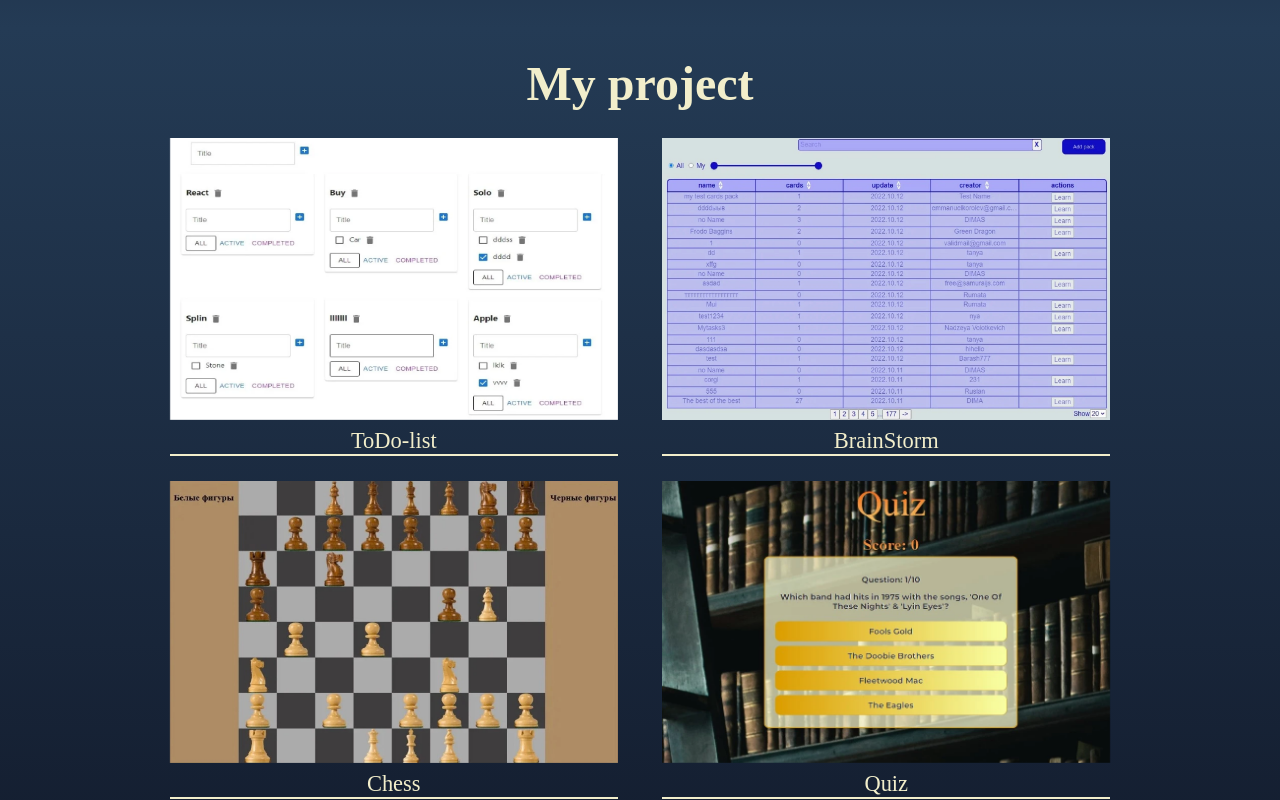
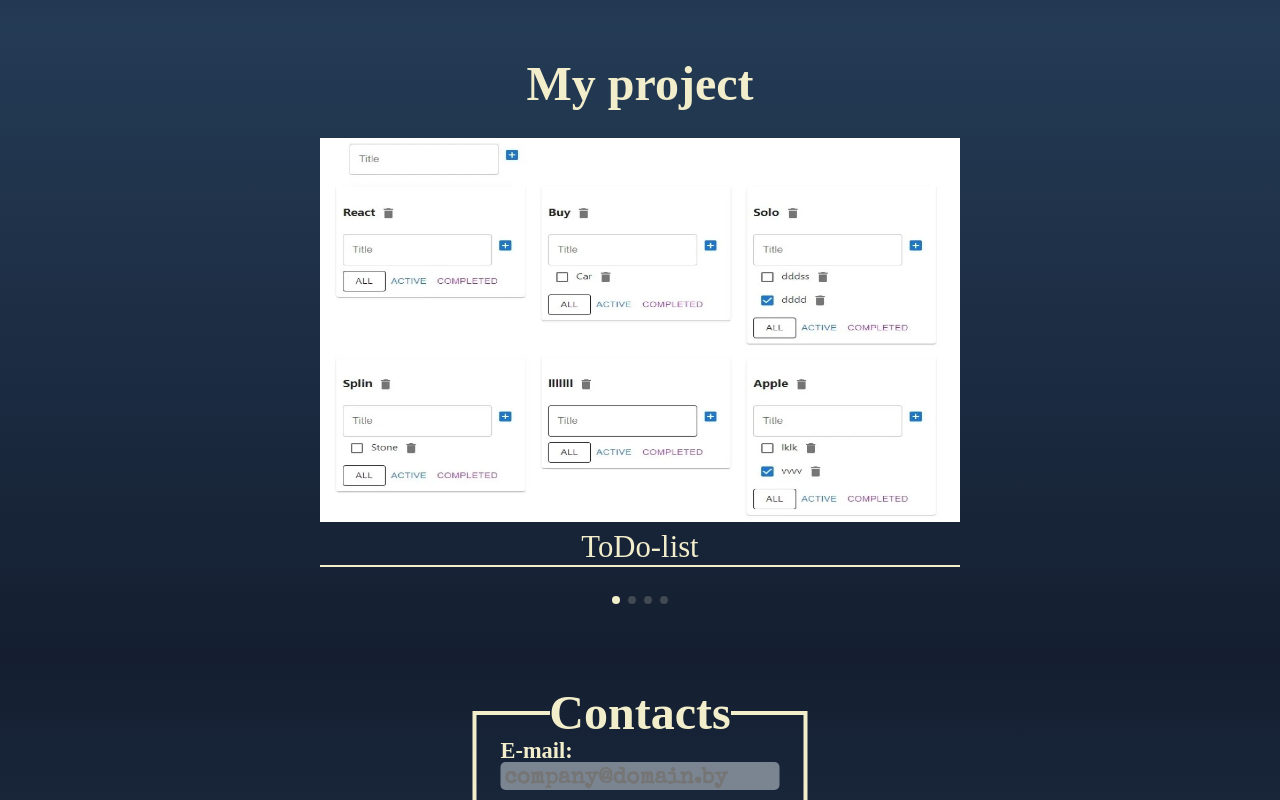
Before and after one commit to Pavel-SS/cv, a React (Create React App) app: page / in a window 1280 px wide. Shown: the part 820-1620 px from the top of the page. Built offline with nearby package versions, Linux system fonts and the light colour scheme; a web font is replaced by a local one.

Commit message:
fix style

```diff
--- a/src/App.tsx
+++ b/src/App.tsx
@@ -3,6 +3,7 @@ import 'normalize.css';
 import { Header } from './header/Header';
 import { Main } from './main/Main';
 import { Footer } from './footer/Footer';
+
 //Style
 import '../src/style/GeneralStyle.scss'
 
--- a/src/aside/Aside.module.scss
+++ b/src/aside/Aside.module.scss
@@ -150,17 +150,23 @@ h1,h2{
         @include flex(row, space-around, center, wrap);
         @include text($textFontFamily, 1.2em, 1, 400);
         color: $textColor;
-        width: 100%;
-        gap: 25px;
-        flex:1 2 45%;
+        width: 50vw;
+        gap: 50px;
+        // flex:1 2 45%;
+
+        span{
+            background-color:$borderColor;
+        }
     }
     display: flex;
     flex-direction: column;
     box-sizing: content-box;
+
     &__img{
         position: relative;
-        width: 35vw;
-        height:22vw;
+        width: 50vw;
+        height:30vw;
+
         transition: transform 0.6s;
         &:hover{
             transform: scale(1.02);
@@ -200,10 +206,11 @@ h1,h2{
         margin: 0px;
         text-align:center;
         border-bottom: 2px solid $borderColor;
-        width: 35vw;
+        width: 50vw;
         box-sizing:border-box;
         h3{
             margin: 10px 0 2px 0px;
+            font-size: 1.6em;
             font-weight: 400;
         }
     }
--- a/src/aside/asideProject/AsideProject.tsx
+++ b/src/aside/asideProject/AsideProject.tsx
@@ -9,10 +9,17 @@ import card from "./../../assets/img/cards.webp"
 import chess from "./../../assets/img/chess.webp"
 import quiz from "./../../assets/img/quiz.webp"
 
+import { Swiper, SwiperSlide } from "swiper/react";
+// import required modules
+import { Pagination, Navigation } from "swiper";
+
+import "swiper/css";
+import "swiper/css/pagination";
+
 
 export const AsideProject: React.FC<AsideStyleType> = ( props ) => {
 
-    const arr = [
+    const arrProjects = [
         {
             urlPic: toDo,
             title: 'ToDo-list',
@@ -34,9 +41,11 @@ export const AsideProject: React.FC<AsideStyleType> = ( props ) => {
             urlProject: 'https://fabulous-frangipane-de4815.netlify.app/'
         },
     ]
-    const items = arr.map(item => {
+    const items = arrProjects.map(item => {
         return (
-            <Project urlPic={item.urlPic} title={item.title} urlProject={item.urlProject}/>
+            <SwiperSlide>
+                <Project urlPic={item.urlPic} title={item.title} urlProject={item.urlProject}/>
+            </SwiperSlide>
         );
     });
 
@@ -46,13 +55,25 @@ return (
         <div className={s.aside__title}>
             <h2>My project</h2>
         </div>
-        <div className={s.project__box}>
-            {items}
-            {/* <Project urlPic={toDo} title={'ToDo-list'} urlProject={'https://pavel-ss.github.io/todo-list/#/login'}/>
+        {/* <div className={s.project__box}>
+            <Project urlPic={toDo} title={'ToDo-list'} urlProject={'https://pavel-ss.github.io/todo-list/#/login'}/>
             <Project urlPic={card} title={'BrainStorm'} urlProject={'https://pavel-ss.github.io/card-nya/#/login'}/>
             <Project urlPic={chess} title={'Chess'} urlProject={'https://pavel-ss.github.io/Chess/'}/>
-            <Project urlPic={quiz} title={'Quiz'} urlProject={'https://fabulous-frangipane-de4815.netlify.app/'}/> */}
-        </div>
+            <Project urlPic={quiz} title={'Quiz'} urlProject={'https://fabulous-frangipane-de4815.netlify.app/'}/>
+        </div> */}
+        <Swiper
+             slidesPerView={1}
+             spaceBetween={30}
+             loop={true}
+             pagination={{
+               clickable: true,
+             }}
+             navigation={true}
+             modules={[Pagination, Navigation]}
+             className={s.project__box}
+        >
+            {items}
+        </Swiper>
     </div>
 </aside>
 )
--- a/src/common/link/linkSuper.module.scss
+++ b/src/common/link/linkSuper.module.scss
@@ -0,0 +1,3 @@
+.link_active{
+    cursor: pointer;
+}
--- a/src/header/Header.module.scss
+++ b/src/header/Header.module.scss
@@ -15,6 +15,7 @@
             @include text($textFontFamily, 1.4em, 1, 400);
             color: $textColor;
         }
+
         &_hidden{
         max-width: 325px;
         @media screen and (max-width: 450px) {
```
Also changed, not shown: 1 other file (tests, documents, lock files or other folders).
